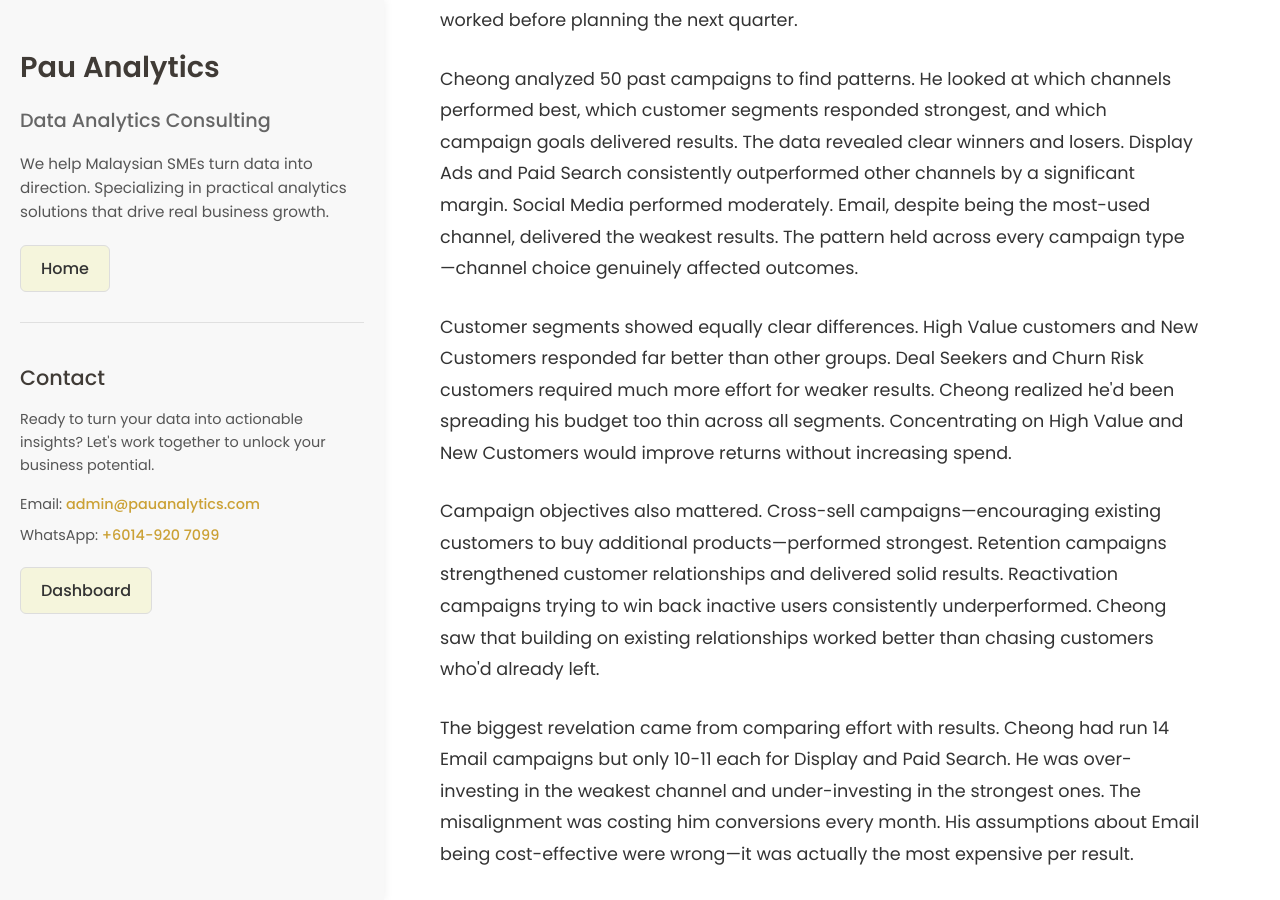
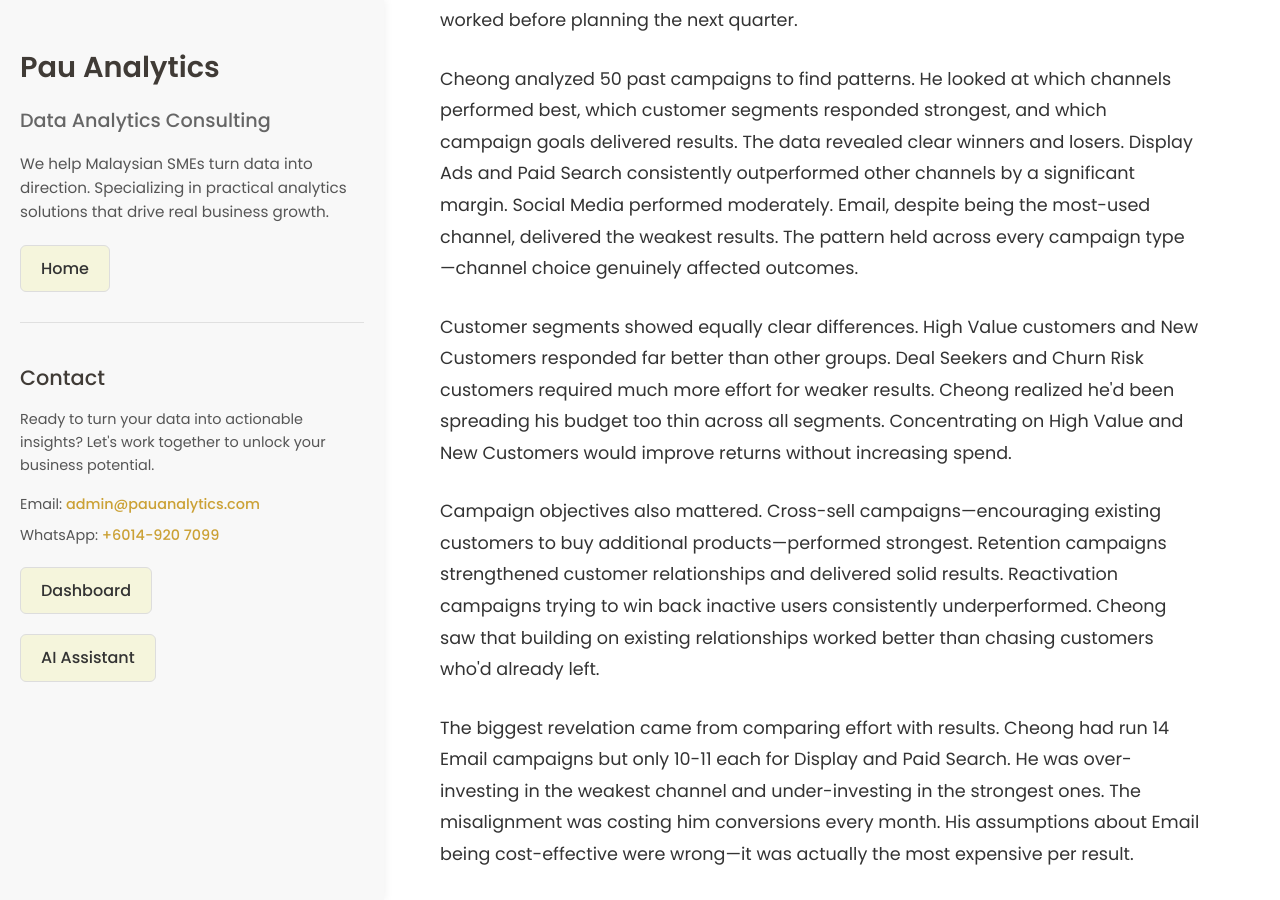
Before and after one commit to lyven81/pinnacles-learning-website, a Jekyll site: the page case-study/finding-which-campaign-work.html, which Jekyll copies as it is, in a window 1280 px wide and 900 px high, scrolled down 374 px. Built offline with Jekyll 4.4.1, drawn with Linux system fonts in a browser that asks for light colours.

Commit message:
Add AI Assistant button to case study page navigation
- Add AI Assistant button below Dashboard button in left panel
- Button links to /agentic_workflow/finding_which_campaign_work.html
- Maintains consistent styling with existing navigation buttons

Co-Authored-By: Claude Sonnet 4.5 <noreply@anthropic.com>

```diff
--- a/case-study/finding-which-campaign-work.html
+++ b/case-study/finding-which-campaign-work.html
@@ -245,6 +245,10 @@
             <section class="home-link-section">
                 <a href="../dashboard/finding-which-campaign-work.html" class="home-link-btn">Dashboard</a>
             </section>
+            <!-- AI Assistant Link Button -->
+            <section class="home-link-section">
+                <a href="../agentic_workflow/finding_which_campaign_work.html" class="home-link-btn">AI Assistant</a>
+            </section>
         </aside>
         <main class="right-column">
             <section class="case-study-content">
```
